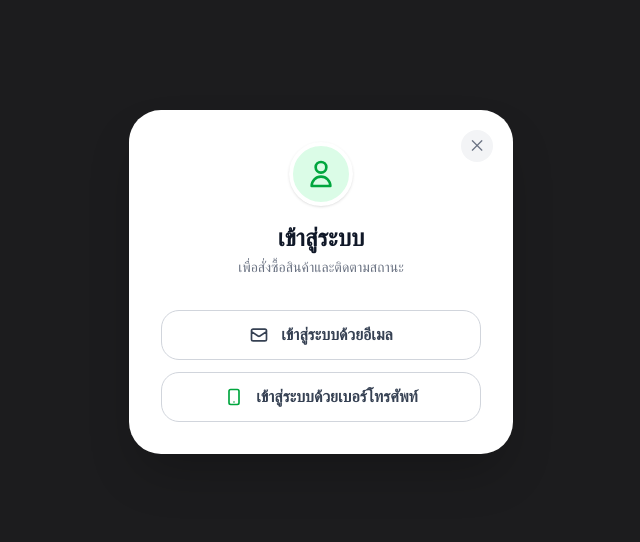
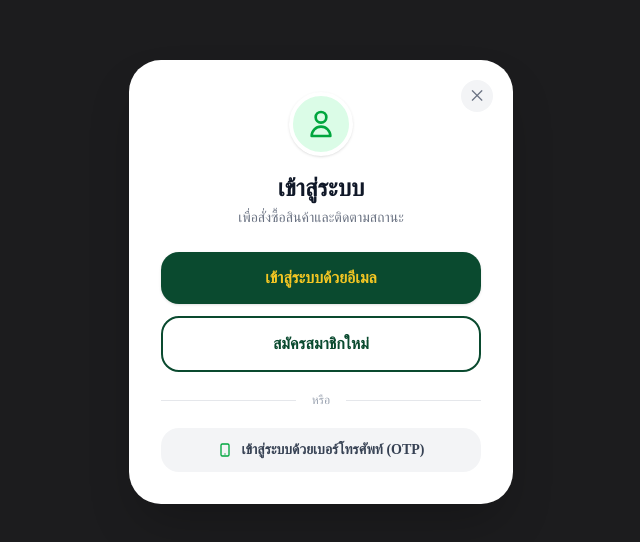
Before and after one commit to 671794006-cloud/fish, a Next.js app: page /login in a window 1280 px wide. Shown: the part 118-660 px from the top of the page, without its empty margins (319-959 px from the left). Built offline with nearby package versions, Linux system fonts and the light colour scheme.

Commit message:
Update page.tsx

```diff
--- a/src/app/login/page.tsx
+++ b/src/app/login/page.tsx
@@ -10,13 +10,14 @@ const supabaseAnonKey = "eyJhbGciOiJIUzI1NiIsInR5cCI6IkpXVCJ9.eyJpc3MiOiJzdXBhYm
 const supabase = createClient(supabaseUrl, supabaseAnonKey);
 
 export default function LoginPage() {
-  const [view, setView] = useState<"menu" | "email" | "phone" | "otp">("menu");
+  const [view, setView] = useState<"menu" | "email" | "register" | "phone" | "otp">("menu");
   const [email, setEmail] = useState("");
   const [password, setPassword] = useState("");
   const [phone, setPhone] = useState("");
   const [otp, setOtp] = useState("");
   const [loading, setLoading] = useState(false);
 
+  // --- ฟังก์ชันเข้าสู่ระบบด้วยอีเมล ---
   const handleEmailLogin = async (e: React.FormEvent) => {
     e.preventDefault();
     setLoading(true);
@@ -24,15 +25,25 @@ export default function LoginPage() {
     const { error } = await supabase.auth.signInWithPassword({ email, password });
 
     if (error) {
-      const { error: signUpError } = await supabase.auth.signUp({ email, password });
-      if (signUpError) {
-        alert("รหัสผ่านผิด หรือ " + signUpError.message);
-      } else {
-        alert("สมัครสมาชิกสำเร็จ! เข้าสู่ระบบเรียบร้อย");
-        window.location.href = "/";
-      }
+      alert("เข้าสู่ระบบไม่สำเร็จ: อีเมลหรือรหัสผ่านไม่ถูกต้อง หรือยังไม่ได้สมัครสมาชิก");
     } else {
       alert("เข้าสู่ระบบสำเร็จ!");
+      window.location.href = "/";
+    }
+    setLoading(false);
+  };
+
+  // --- ฟังก์ชันสมัครสมาชิกด้วยอีเมล ---
+  const handleRegister = async (e: React.FormEvent) => {
+    e.preventDefault();
+    setLoading(true);
+
+    const { error } = await supabase.auth.signUp({ email, password });
+
+    if (error) {
+      alert("สมัครสมาชิกไม่สำเร็จ: " + error.message);
+    } else {
+      alert("สมัครสมาชิกสำเร็จ! เข้าสู่ระบบเรียบร้อย");
       window.location.href = "/";
     }
     setLoading(false);
@@ -85,28 +96,45 @@ export default function LoginPage() {
           <svg className="w-8 h-8" fill="none" stroke="currentColor" viewBox="0 0 24 24"><path strokeLinecap="round" strokeLinejoin="round" strokeWidth="2" d="M16 7a4 4 0 11-8 0 4 4 0 018 0zM12 14a7 7 0 00-7 7h14a7 7 0 00-7-7z"></path></svg>
         </div>
 
-        <h1 className="text-2xl font-extrabold text-gray-900 mb-1">เข้าสู่ระบบ</h1>
-        <p className="text-sm text-gray-500 mb-8">เพื่อสั่งซื้อสินค้าและติดตามสถานะ</p>
+        <h1 className="text-2xl font-extrabold text-gray-900 mb-1">
+          {view === "register" ? "สมัครสมาชิก" : "เข้าสู่ระบบ"}
+        </h1>
+        <p className="text-sm text-gray-500 mb-6">เพื่อสั่งซื้อสินค้าและติดตามสถานะ</p>
 
+        {/* --- หน้าเมนูหลัก --- */}
         {view === "menu" && (
           <div className="space-y-3">
             <button
               onClick={() => setView("email")}
-              className="w-full bg-white border border-gray-300 hover:bg-gray-50 text-gray-700 py-3 rounded-2xl font-bold flex items-center justify-center gap-3 transition"
+              className="w-full bg-[#0a4a2f] text-[#f3c623] hover:bg-[#073622] py-3.5 rounded-2xl font-bold flex items-center justify-center gap-2 transition shadow-sm"
             >
-              <svg className="w-5 h-5" fill="none" stroke="currentColor" viewBox="0 0 24 24"><path strokeLinecap="round" strokeLinejoin="round" strokeWidth="2" d="M3 8l7.89 5.26a2 2 0 002.22 0L21 8M5 19h14a2 2 0 002-2V7a2 2 0 00-2-2H5a2 2 0 00-2 2v10a2 2 0 002 2z"></path></svg>
               เข้าสู่ระบบด้วยอีเมล
             </button>
+
+            <button
+              onClick={() => setView("register")}
+              className="w-full bg-white border-2 border-[#0a4a2f] text-[#0a4a2f] hover:bg-green-50 py-3.5 rounded-2xl font-bold flex items-center justify-center gap-2 transition"
+            >
+              สมัครสมาชิกใหม่
+            </button>
+
+            <div className="relative flex py-2 items-center">
+              <div className="flex-grow border-t border-gray-200"></div>
+              <span className="flex-shrink mx-4 text-gray-400 text-xs">หรือ</span>
+              <div className="flex-grow border-t border-gray-200"></div>
+            </div>
+
             <button
               onClick={() => setView("phone")}
-              className="w-full bg-white border border-gray-300 hover:bg-gray-50 text-gray-700 py-3 rounded-2xl font-bold flex items-center justify-center gap-3 transition"
+              className="w-full bg-gray-100 hover:bg-gray-200 text-gray-700 py-3 rounded-2xl font-bold flex items-center justify-center gap-2 transition text-sm"
             >
-              <svg className="w-5 h-5 text-green-600" fill="none" stroke="currentColor" viewBox="0 0 24 24"><path strokeLinecap="round" strokeLinejoin="round" strokeWidth="2" d="M12 18h.01M8 21h8a2 2 0 002-2V5a2 2 0 00-2-2H8a2 2 0 00-2 2v14a2 2 0 002 2z"></path></svg>
-              เข้าสู่ระบบด้วยเบอร์โทรศัพท์
+              <svg className="w-4 h-4 text-green-600" fill="none" stroke="currentColor" viewBox="0 0 24 24"><path strokeLinecap="round" strokeLinejoin="round" strokeWidth="2" d="M12 18h.01M8 21h8a2 2 0 002-2V5a2 2 0 00-2-2H8a2 2 0 00-2 2v14a2 2 0 002 2z"></path></svg>
+              เข้าสู่ระบบด้วยเบอร์โทรศัพท์ (OTP)
             </button>
           </div>
         )}
 
+        {/* --- หน้ากรอกอีเมลสำหรับเข้าสู่ระบบ --- */}
         {view === "email" && (
           <form onSubmit={handleEmailLogin} className="space-y-4 text-left">
             <div>
@@ -131,13 +159,52 @@ export default function LoginPage() {
                 placeholder="••••••••"
               />
             </div>
-            <button type="submit" disabled={loading} className="w-full bg-[#0a4a2f] text-white py-3 rounded-xl font-bold hover:bg-[#073622] transition">
-              {loading ? "กำลังดำเนินการ..." : "เข้าสู่ระบบ / สมัครสมาชิก"}
+            <button type="submit" disabled={loading} className="w-full bg-[#0a4a2f] text-white py-3.5 rounded-xl font-bold hover:bg-[#073622] transition shadow-md">
+              {loading ? "กำลังตรวจสอบ..." : "เข้าสู่ระบบ"}
             </button>
-            <button type="button" onClick={() => setView("menu")} className="w-full text-sm text-gray-500 py-2">← ย้อนกลับ</button>
+            <div className="flex justify-between items-center text-xs pt-2">
+              <button type="button" onClick={() => setView("menu")} className="text-gray-500 hover:text-gray-800">← กลับหน้าหลัก</button>
+              <button type="button" onClick={() => setView("register")} className="text-green-700 font-bold hover:underline">ยังไม่มีบัญชี? สมัครสมาชิก</button>
+            </div>
           </form>
         )}
 
+        {/* --- หน้าสมัครสมาชิกใหม่ --- */}
+        {view === "register" && (
+          <form onSubmit={handleRegister} className="space-y-4 text-left">
+            <div>
+              <label className="text-sm font-bold text-gray-700">อีเมลสำหรับสมัครสมาชิก</label>
+              <input
+                type="email"
+                required
+                value={email}
+                onChange={(e) => setEmail(e.target.value)}
+                className="w-full mt-1 p-3 border border-gray-300 rounded-xl outline-none focus:ring-2 focus:ring-green-500 bg-gray-50 text-gray-900 font-medium"
+                placeholder="example@email.com"
+              />
+            </div>
+            <div>
+              <label className="text-sm font-bold text-gray-700">ตั้งรหัสผ่าน (อย่างน้อย 6 ตัวอักษร)</label>
+              <input
+                type="password"
+                required
+                value={password}
+                onChange={(e) => setPassword(e.target.value)}
+                className="w-full mt-1 p-3 border border-gray-300 rounded-xl outline-none focus:ring-2 focus:ring-green-500 bg-gray-50 text-gray-900 font-medium"
+                placeholder="••••••••"
+              />
+            </div>
+            <button type="submit" disabled={loading} className="w-full bg-[#0a4a2f] text-[#f3c623] py-3.5 rounded-xl font-bold hover:bg-[#073622] transition shadow-md">
+              {loading ? "กำลังบันทึก..." : "ยืนยันการสมัครสมาชิก"}
+            </button>
+            <div className="flex justify-between items-center text-xs pt-2">
+              <button type="button" onClick={() => setView("menu")} className="text-gray-500 hover:text-gray-800">← กลับหน้าหลัก</button>
+              <button type="button" onClick={() => setView("email")} className="text-green-700 font-bold hover:underline">มีบัญชีแล้ว? เข้าสู่ระบบ</button>
+            </div>
+          </form>
+        )}
+
+        {/* --- หน้ากรอกเบอร์โทรศัพท์ --- */}
         {view === "phone" && (
           <form onSubmit={handlePhoneLogin} className="space-y-4 text-left">
             <div>
@@ -147,20 +214,21 @@ export default function LoginPage() {
                 <input type="tel" required value={phone} onChange={(e) => setPhone(e.target.value)} className="w-full p-3 border border-gray-300 rounded-r-xl outline-none focus:ring-2 focus:ring-green-500 bg-gray-50 text-gray-900 font-medium" placeholder="0812345678" />
               </div>
             </div>
-            <button type="submit" disabled={loading} className="w-full bg-[#0a4a2f] text-white py-3 rounded-xl font-bold hover:bg-[#073622] transition">
+            <button type="submit" disabled={loading} className="w-full bg-[#0a4a2f] text-white py-3.5 rounded-xl font-bold hover:bg-[#073622] transition shadow-md">
               {loading ? "กำลังส่งข้อความ..." : "รับรหัส OTP"}
             </button>
-            <button type="button" onClick={() => setView("menu")} className="w-full text-sm text-gray-500 py-2">← ย้อนกลับ</button>
+            <button type="button" onClick={() => setView("menu")} className="w-full text-sm text-gray-500 py-2">← กลับหน้าหลัก</button>
           </form>
         )}
 
+        {/* --- หน้ากรอกรหัส OTP --- */}
         {view === "otp" && (
           <form onSubmit={handleVerifyOtp} className="space-y-4 text-left">
             <div>
               <label className="text-sm font-bold text-gray-700">รหัส OTP 6 หลัก</label>
               <input type="text" required value={otp} onChange={(e) => setOtp(e.target.value)} className="w-full mt-1 p-3 border border-gray-300 rounded-xl outline-none focus:ring-2 focus:ring-green-500 bg-gray-50 text-center tracking-widest text-xl text-gray-900 font-bold" placeholder="123456" maxLength={6} />
             </div>
-            <button type="submit" disabled={loading} className="w-full bg-green-600 text-white py-3 rounded-xl font-bold hover:bg-green-700 transition">
+            <button type="submit" disabled={loading} className="w-full bg-green-600 text-white py-3.5 rounded-xl font-bold hover:bg-green-700 transition shadow-md">
               {loading ? "กำลังตรวจสอบ..." : "ยืนยันรหัส OTP"}
             </button>
             <button type="button" onClick={() => setView("phone")} className="w-full text-sm text-gray-500 py-2">← เปลี่ยนเบอร์โทร</button>
```
